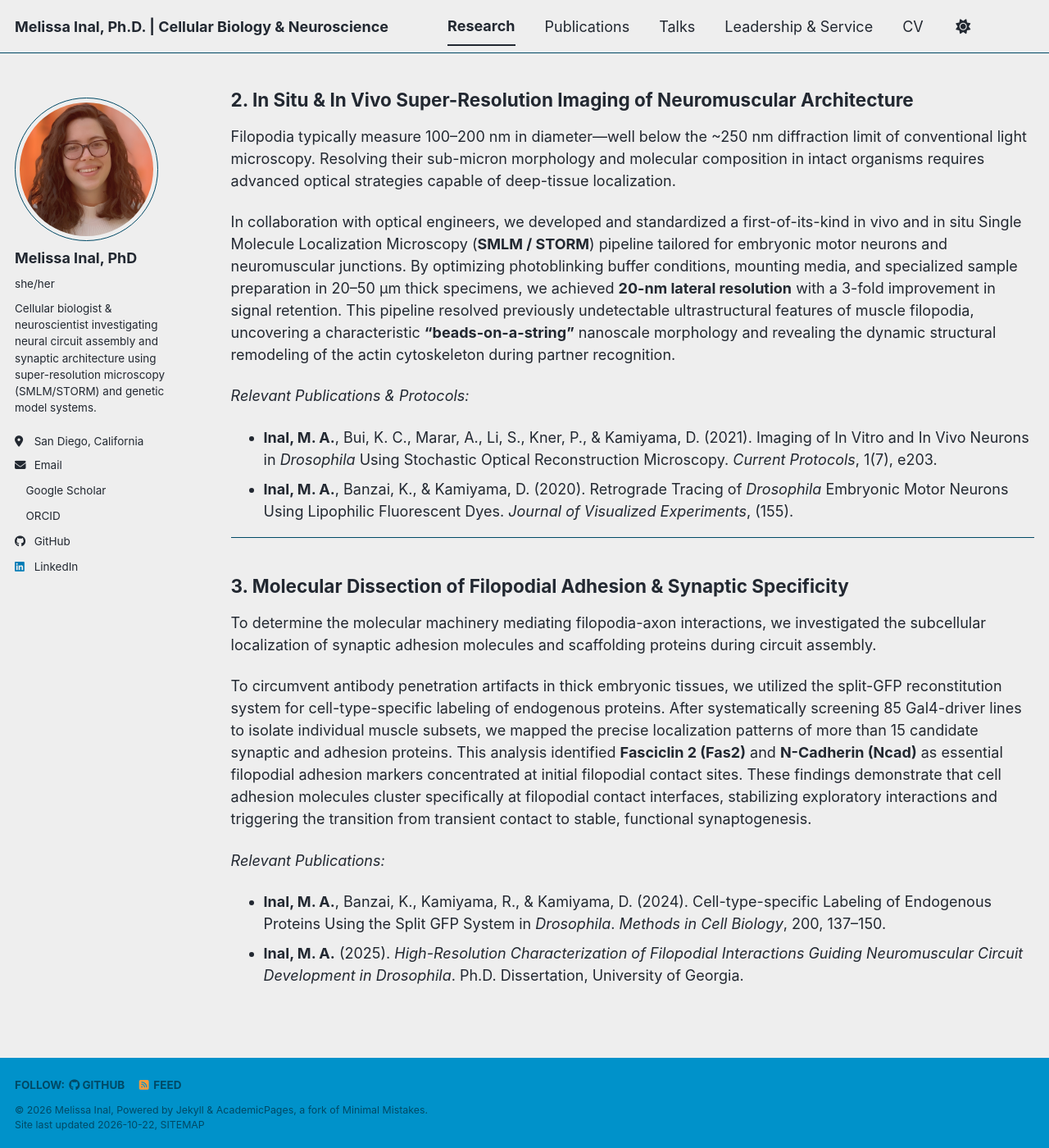
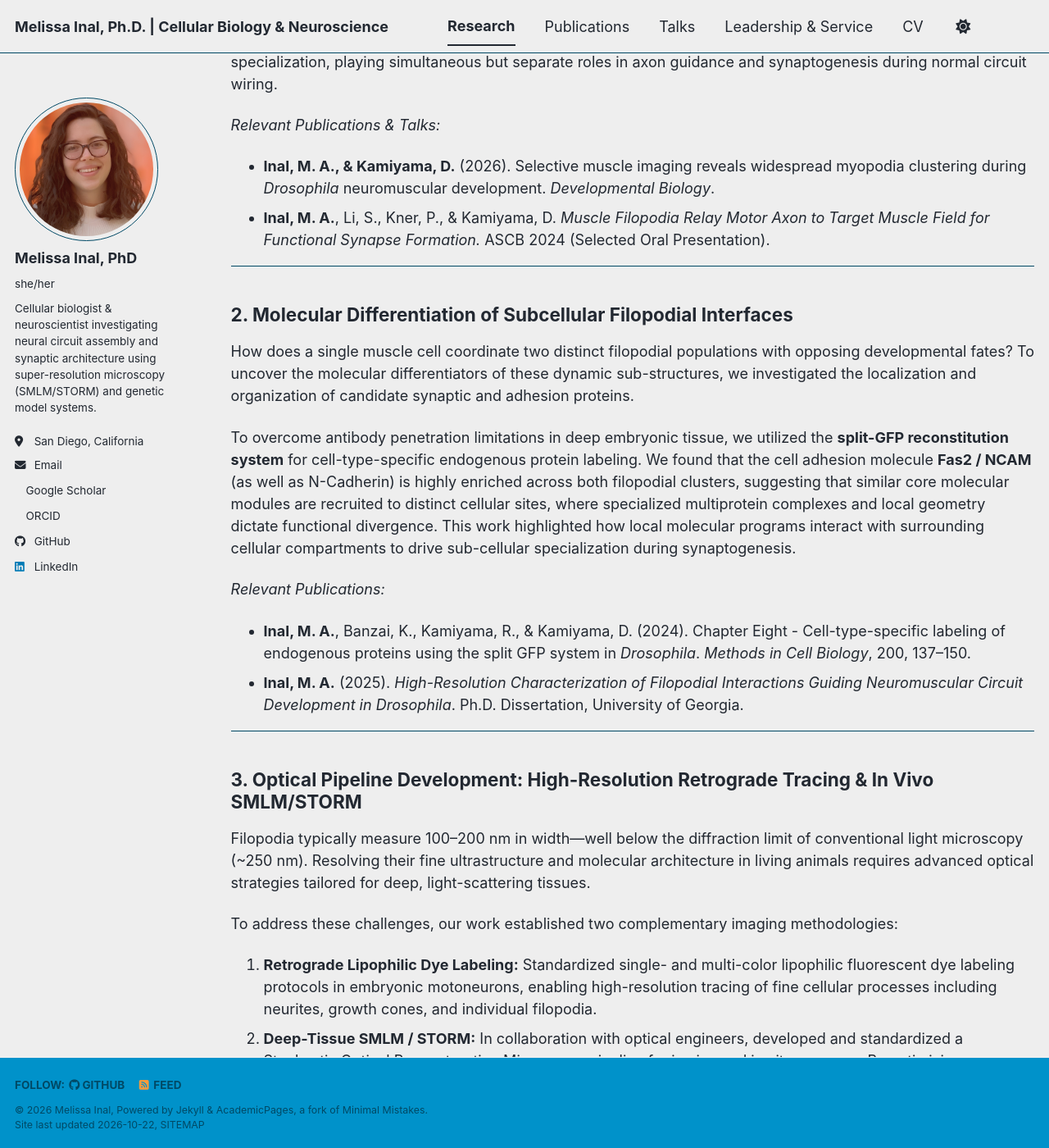
Before and after one commit to melissainal/melissainal.github.io, a Jekyll site: the page built from _pages/research.md, in a window 1280 px wide and 1400 px high, scrolled down 864 px. Shown: the whole window at 82% size. Built offline with Jekyll 4.4.1, drawn with Linux system fonts in a browser that asks for light colours; a style sheet for code colours, icons or effects is not loaded; some of the changed text lies outside the part shown.

Commit message:
Update Research page and About Me with dissertation findings and research statement

```diff
--- a/_pages/research.md
+++ b/_pages/research.md
@@ -9,27 +9,47 @@ redirect_from:
 
 {% include base_path %}
 
-My research investigates the cell biological and biophysical principles that govern neural circuit assembly, axon guidance, and synaptogenesis. Using *Drosophila melanogaster* as a model genetic system, my doctoral work in the laboratory of [Dr. Daichi Kamiyama](https://research.franklin.uga.edu/kamiyama/) combined in vivo super-resolution microscopy (STORM/SMLM), split-GFP protein tagging, and quantitative bioimage informatics to characterize how fine cellular protrusions guide precise synaptic partner recognition.
+My research explores a fundamental question in neurobiology: **how does local molecular organization dictate distinct cellular compartments to perform specialized functions in the nervous system?**
+
+During my doctoral research in Cellular Biology at the University of Georgia in the laboratory of [Dr. Daichi Kamiyama](https://research.franklin.uga.edu/kamiyama/), I investigated the cellular and molecular mechanisms that govern neural circuit assembly using the *Drosophila melanogaster* embryonic neuromuscular junction (NMJ). By integrating high-resolution live imaging, super-resolution microscopy (SMLM/STORM), and genetic labeling tools, my work uncovered novel principles of contact-mediated communication between motoneurons and postsynaptic target muscles. Building on these findings, my research vision connects the nanometer-scale assembly and remodeling of subcellular compartments to synaptic communication, neural homeostasis, and neurological health.
 
 ---
 
-## 1. Non-Synaptic Muscle Filopodia (Myopodia) Guide Axon Targeting
+## 1. Spatially Distinct Muscle Filopodia in Axon Guidance vs. Synapse Formation
 
-During embryonic development, motoneurons traverse complex cellular terrain to find and innervate specific target muscles. While previous dogma focused predominantly on growth cone-autonomous guidance cues and target-derived secreted factors, the active role of target muscle morphology in steering axons remained poorly understood.
+During embryonic development, motoneurons navigate complex cellular terrain to find and innervate specific target muscles. While previous studies focused heavily on presynaptic growth cone filopodia, the role of postsynaptic muscle filopodia (myopodia) remained largely unexplored.
 
-Using selective genetic labeling (Gal4-UAS) and lipophilic membrane dyes, we uncovered widespread clustering of dynamic, non-synaptic filopodia—termed **myopodia**—across the entire body wall musculature (30 individual muscles per hemisegment). Rather than existing merely at future synaptic sites, these myopodia form distinct spatial hotspots along the muscle edges directly aligning with motor axon trajectories. Through live confocal imaging and genetic perturbation, we demonstrated that muscle filopodia act as active guideposts: they establish transient, reciprocal adhesive contacts with advancing motor growth cones, physically relaying axons into their correct target muscle fields for functional synapse formation.
+Using orthogonal binary expression systems (**Gal4/UAS** and **LexA/LexAop**) to conduct two-color live imaging of individual NMJs in intact embryos, we discovered that individual muscles extend spatially separated populations of filopodia that interact with distinct motoneurons:
+* **Synaptic Filopodial Clusters:** Form at the future neuromuscular junction and transition directly into functional, mature synapses.
+* **Non-Synaptic Guidance Clusters:** Form along the muscle edges and contact navigating motor axons that do *not* form synapses with that muscle, serving as active, transient guideposts to steer axons into their proper muscle fields.
+
+These findings demonstrated that muscle filopodia possess distinct compartmentalization and functional specialization, playing simultaneous but separate roles in axon guidance and synaptogenesis during normal circuit wiring.
 
 *Relevant Publications & Talks:*
 * **Inal, M. A., & Kamiyama, D.** (2026). Selective muscle imaging reveals widespread myopodia clustering during *Drosophila* neuromuscular development. *Developmental Biology*.
-* **Inal, M. A.**, Li, S., Kner, P., & Kamiyama, D. *Muscle Filopodia Relay Motor Axon to Target Muscle Field for Functional Synapse Formation.* ASCB 2024 (Selected Talk).
+* **Inal, M. A.**, Li, S., Kner, P., & Kamiyama, D. *Muscle Filopodia Relay Motor Axon to Target Muscle Field for Functional Synapse Formation.* ASCB 2024 (Selected Oral Presentation).
 
 ---
 
-## 2. In Situ & In Vivo Super-Resolution Imaging of Neuromuscular Architecture
+## 2. Molecular Differentiation of Subcellular Filopodial Interfaces
 
-Filopodia typically measure 100–200 nm in diameter—well below the ~250 nm diffraction limit of conventional light microscopy. Resolving their sub-micron morphology and molecular composition in intact organisms requires advanced optical strategies capable of deep-tissue localization.
+How does a single muscle cell coordinate two distinct filopodial populations with opposing developmental fates? To uncover the molecular differentiators of these dynamic sub-structures, we investigated the localization and organization of candidate synaptic and adhesion proteins.
 
-In collaboration with optical engineers, we developed and standardized a first-of-its-kind in vivo and in situ Single Molecule Localization Microscopy (**SMLM / STORM**) pipeline tailored for embryonic motor neurons and neuromuscular junctions. By optimizing photoblinking buffer conditions, mounting media, and specialized sample preparation in 20–50 µm thick specimens, we achieved **20-nm lateral resolution** with a 3-fold improvement in signal retention. This pipeline resolved previously undetectable ultrastructural features of muscle filopodia, uncovering a characteristic **"beads-on-a-string"** nanoscale morphology and revealing the dynamic structural remodeling of the actin cytoskeleton during partner recognition.
+To overcome antibody penetration limitations in deep embryonic tissue, we utilized the **split-GFP reconstitution system** for cell-type-specific endogenous protein labeling. We found that the cell adhesion molecule **Fas2 / NCAM** (as well as N-Cadherin) is highly enriched across both filopodial clusters, suggesting that similar core molecular modules are recruited to distinct cellular sites, where specialized multiprotein complexes and local geometry dictate functional divergence. This work highlighted how local molecular programs interact with surrounding cellular compartments to drive sub-cellular specialization during synaptogenesis.
+
+*Relevant Publications:*
+* **Inal, M. A.**, Banzai, K., Kamiyama, R., & Kamiyama, D. (2024). Chapter Eight - Cell-type-specific labeling of endogenous proteins using the split GFP system in *Drosophila*. *Methods in Cell Biology*, 200, 137–150.
+* **Inal, M. A.** (2025). *High-Resolution Characterization of Filopodial Interactions Guiding Neuromuscular Circuit Development in Drosophila*. Ph.D. Dissertation, University of Georgia.
+
+---
+
+## 3. Optical Pipeline Development: High-Resolution Retrograde Tracing & In Vivo SMLM/STORM
+
+Filopodia typically measure 100–200 nm in width—well below the diffraction limit of conventional light microscopy (~250 nm). Resolving their fine ultrastructure and molecular architecture in living animals requires advanced optical strategies tailored for deep, light-scattering tissues.
+
+To address these challenges, our work established two complementary imaging methodologies:
+1. **Retrograde Lipophilic Dye Labeling:** Standardized single- and multi-color lipophilic fluorescent dye labeling protocols in embryonic motoneurons, enabling high-resolution tracing of fine cellular processes including neurites, growth cones, and individual filopodia.
+2. **Deep-Tissue SMLM / STORM:** In collaboration with optical engineers, developed and standardized a Stochastic Optical Reconstruction Microscopy pipeline for in vivo and in vitro neurons. By optimizing photoblinking buffer conditions and sample mounting for 20–50 µm thick specimens, we achieved **20-nm lateral resolution** with a 3-fold improvement in signal sensitivity. This pipeline uncovered previously hidden ultrastructural features, including a characteristic **"beads-on-a-string"** nanoscale filopodial morphology.
 
 *Relevant Publications & Protocols:*
 * **Inal, M. A.**, Bui, K. C., Marar, A., Li, S., Kner, P., & Kamiyama, D. (2021). Imaging of In Vitro and In Vivo Neurons in *Drosophila* Using Stochastic Optical Reconstruction Microscopy. *Current Protocols*, 1(7), e203.
@@ -37,12 +57,15 @@ In collaboration with optical engineers, we developed and standardized a first-o
 
 ---
 
-## 3. Molecular Dissection of Filopodial Adhesion & Synaptic Specificity
+## Future Directions: Nanoscale Molecular Organization in Neural Specialization
 
-To determine the molecular machinery mediating filopodia-axon interactions, we investigated the subcellular localization of synaptic adhesion molecules and scaffolding proteins during circuit assembly.
+Building on my doctoral discoveries, my future research program investigates how local molecular organization supports the distinct but coordinated functions of cells throughout the nervous system.
 
-To circumvent antibody penetration artifacts in thick embryonic tissues, we utilized the split-GFP reconstitution system for cell-type-specific labeling of endogenous proteins. After systematically screening 85 Gal4-driver lines to isolate individual muscle subsets, we mapped the precise localization patterns of more than 15 candidate synaptic and adhesion proteins. This analysis identified **Fasciclin 2 (Fas2)** and **N-Cadherin (Ncad)** as essential filopodial adhesion markers concentrated at initial filopodial contact sites. These findings demonstrate that cell adhesion molecules cluster specifically at filopodial contact interfaces, stabilizing exploratory interactions and triggering the transition from transient contact to stable, functional synaptogenesis.
+A central interest lies in **astrocytes**, whose highly ramified processes simultaneously engage neuronal synapses, blood vessels, and neighboring glia through distinct subcellular interfaces. Within these interfaces, I am investigating how nanoscale molecular assemblies—such as **Neurexin-1 (Nrxn1)** and associated cell adhesion complexes—are organized and remodeled during development to sustain divergent local functions (e.g., glutamate clearance and ion homeostasis at synapses versus metabolic support and water flux at perivascular endfeet).
 
-*Relevant Publications:*
-* **Inal, M. A.**, Banzai, K., Kamiyama, R., & Kamiyama, D. (2024). Cell-type-specific Labeling of Endogenous Proteins Using the Split GFP System in *Drosophila*. *Methods in Cell Biology*, 200, 137–150.
-* **Inal, M. A.** (2025). *High-Resolution Characterization of Filopodial Interactions Guiding Neuromuscular Circuit Development in Drosophila*. Ph.D. Dissertation, University of Georgia.
+To bridge spatial resolution and dynamic temporal signaling, I aim to combine:
+* **Multiplexed Super-Resolution Imaging** (e.g., pan-ExM-t) to map nanoscale macromolecular architectures;
+* **Live Biosensors** (such as iGluSnFR for glutamate handling and GCaMP for calcium dynamics) in intact tissue;
+* **Computational & Geometric Modeling** to integrate dynamic intracellular events with sub-micron structural geometries.
+
+*Long-term Goal:* To build an independent academic research group dedicated to understanding how the assembly, maintenance, and disruption of nanoscale subcellular specializations regulate neural circuit communication and contribute to neurological disease.
```
Also changed, not shown: _pages/about.md (+2 -0 lines).
